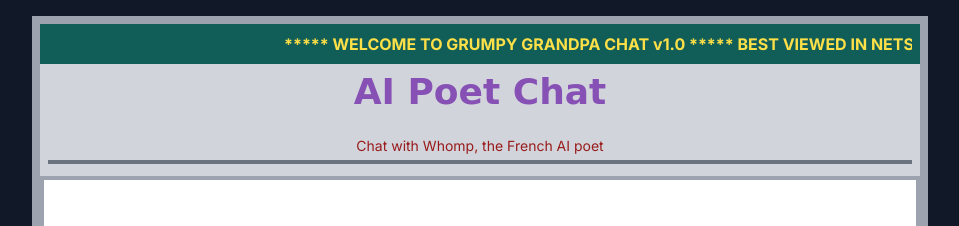
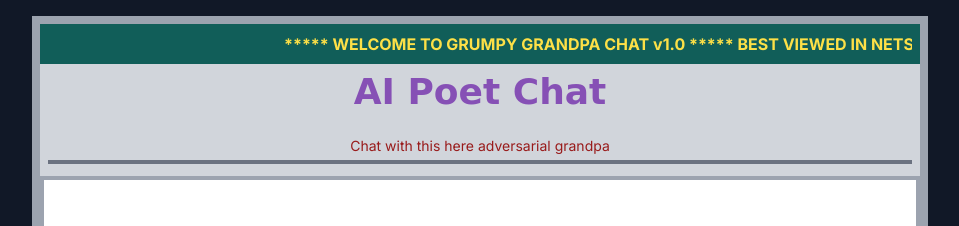
Before and after one commit to madihg/s2s-adversarial-grandpa, a Next.js app: page / in a window 1280 px wide. Shown: the top 226 px of the page, without its empty margins (160-1119 px from the left). Built offline with nearby package versions, Linux system fonts and the light colour scheme.

Commit message:
Update page.tsx

```diff
--- a/src/app/page.tsx
+++ b/src/app/page.tsx
@@ -241,7 +241,7 @@ const Home = () => {
                 <span className="inline-block animate-pulse font-bold">AI Poet Chat</span>
               </div>
               <br />
-              <div className="text-sm text-red-800">Chat with Whomp, the French AI poet</div>
+              <div className="text-sm text-red-800">Chat with this here adversarial grandpa</div>
               <hr className="border-2 border-gray-500 my-1" />
             </td>
           </tr>
```
